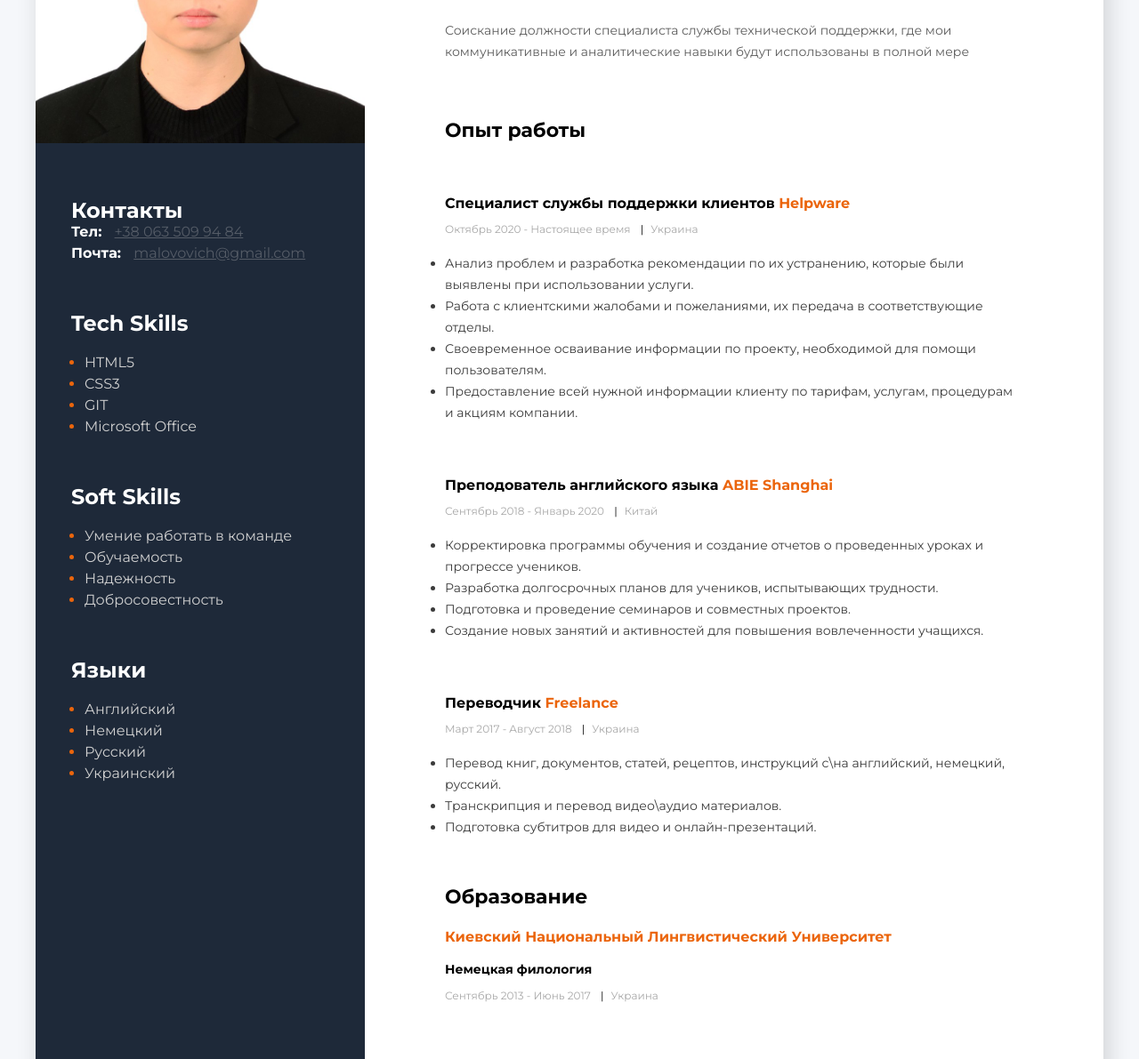
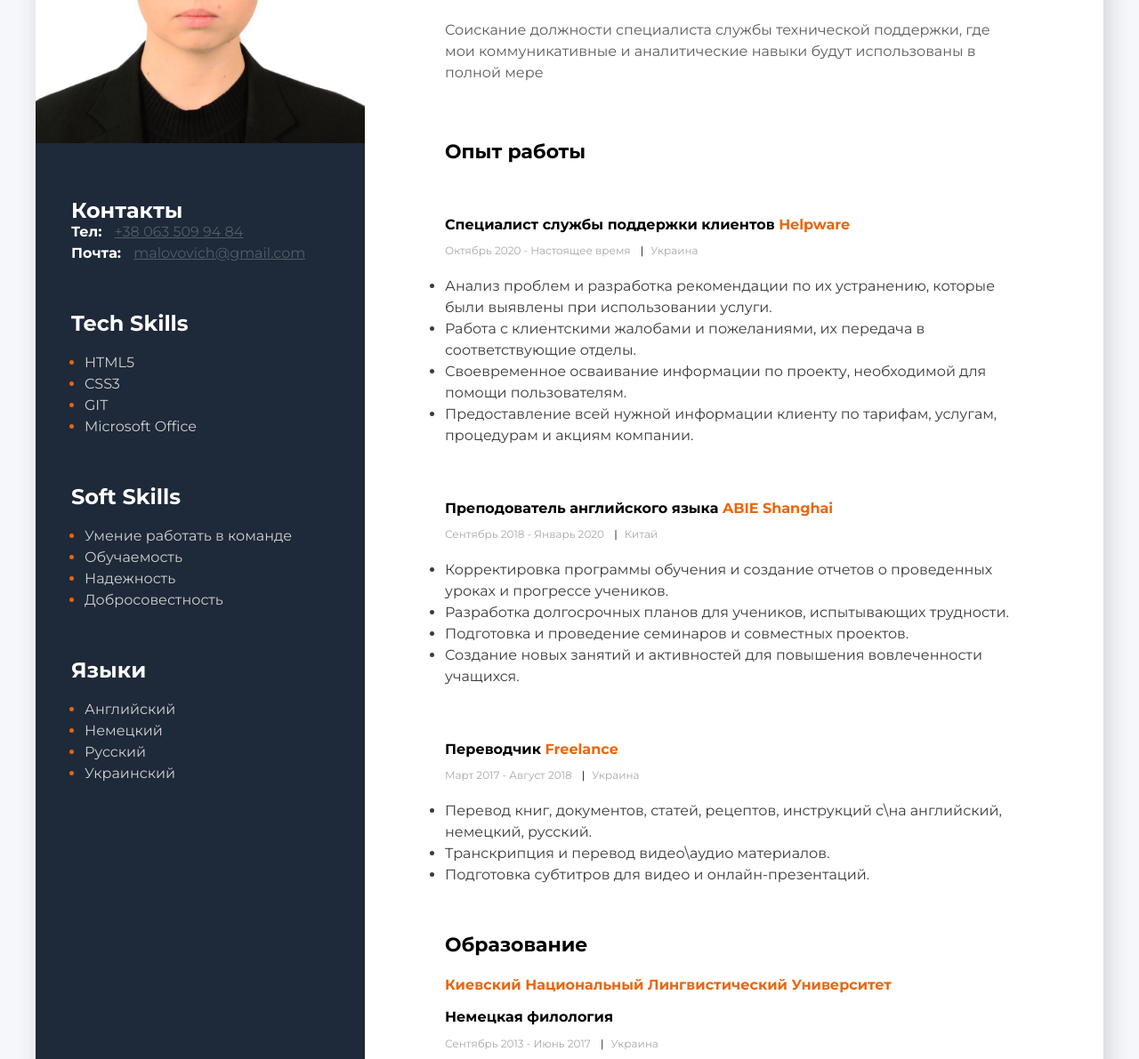
Before and after one commit to niemandweissdaruber/resume-rus, a plain HTML site: page index.html in a window 1280 px wide. Shown: the part 289-1480 px from the top of the page at 89% size. Drawn offline with Linux system fonts and the light colour scheme.

Commit message:
font-size2

```diff
--- a/style.css
+++ b/style.css
@@ -120,7 +120,7 @@ body{
 }
 
 .description {
-    font-size: 14px;
+    font-size: 16px;
     font-weight: 400;
     line-height: 24px;
     margin-top: 25px;
@@ -142,13 +142,13 @@ body{
 
 .projects-link {
     color: #5c5c5c;
-    font-size: 14px;
+    font-size: 16px;
     font-weight: 400;
     line-height: 24px;
 }
 
 .tech-name {
-    font-size: 14px;
+    font-size: 16px;
     font-weight: 400;
     line-height: 24px;
     color: #5c5c5c;
@@ -192,19 +192,19 @@ body{
 }
 
 .profession-duties {
-    margin-top: 14px;
+    margin-top: 16px;
 }
 
 .profession-duties-item  {
     color: #3b3b3b;
-    font-size: 14px;
+    font-size: 16px;
     font-weight: 400;
     line-height: 24px;
 }
 
 .profession-duties-item-last {
     color: #3b3b3b;
-    font-size: 14px;
+    font-size: 16px;
     font-weight: 400;
     line-height: 24px;
     margin-bottom: 30px;
@@ -219,7 +219,7 @@ body{
 }
 
 .study-field {
-    font-size: 14px;
+    font-size: 16px;
     font-weight: 700;
     line-height: 24px;
     margin-bottom: 6px;
```
